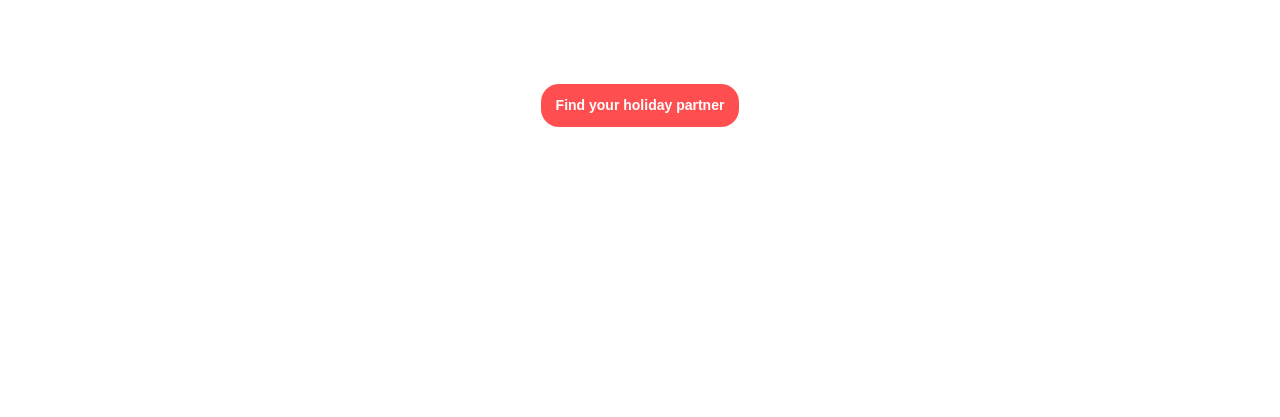
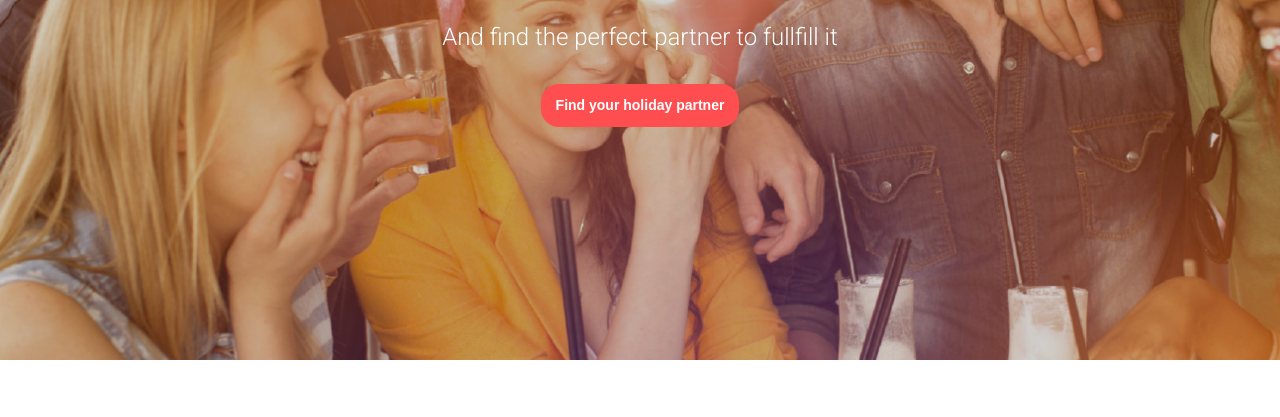
Before and after one commit to PryhodiiMia/Adaptive, a plain HTML site: page index.html in a window 1280 px wide. Shown: the part 332-749 px from the top of the page. Drawn offline with nearby package versions, Linux system fonts and the light colour scheme; files that its build step writes are made by us from their sources; files whose address does not match are found by name.

Commit message:
Update _hero.scss

```diff
--- a/sass/layout/_hero.scss
+++ b/sass/layout/_hero.scss
@@ -1,7 +1,7 @@
 @import url('https://fonts.googleapis.com/css2?family=Roboto:ital,wght@0,100;0,300;0,400;0,500;0,700;0,900;1,100;1,300;1,400;1,500;1,700;1,900&display=swap');
 
 .background-container {
-    background-image: url('./images/desk-header 1.png');
+    background-image: url('../images/desk-header 1.png');
     background-repeat: no-repeat;
     background-size: cover;
 }
```
